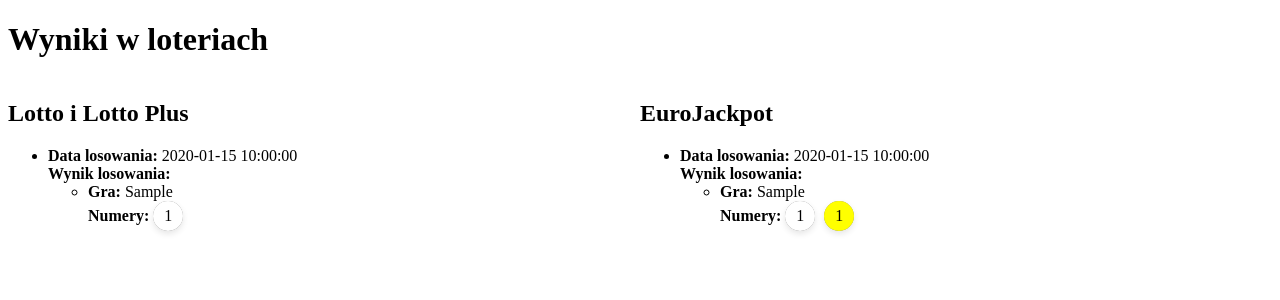
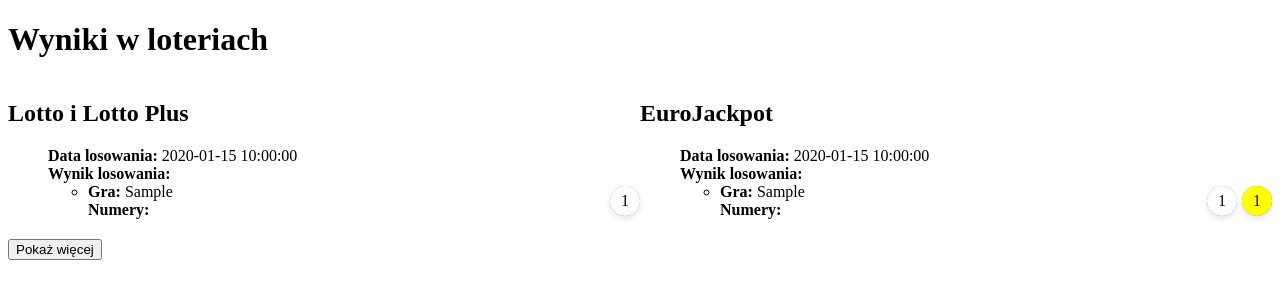
Before and after one commit to RadDabrowski/LottoWeb, a FastAPI app: template templates/lotto_results.html in a window 1280 px wide. Shown: the top 300 px of the page. Run offline with FastAPI, Linux system fonts and the light colour scheme; the template is opened without the code that fills it: most values are stand-ins (such as "Sample title", 1, 10 or a date in 2020).

Commit message:
add js file with function to show 10 more results, add new styles

```diff
--- a/static/styles.css
+++ b/static/styles.css
@@ -20,6 +20,22 @@ body {
     display: block;
 }
 
+.lotto-number-section {
+    display: flex;
+    align-items: center;
+    margin-bottom: 10px;
+}
+
+.lotto-info {
+    flex: 1;
+}
+
+.lotto-numbers {
+    display: flex;
+    justify-content: flex-end;
+}
+
+
 .number-ball {
     display: inline-block;
     width: 30px;
@@ -28,7 +44,7 @@ body {
     border-radius: 50%;
     text-align: center;
     line-height: 30px;
-    margin-right: 5px;
+    margin-left: 5px;
     position: relative;
     box-shadow: 0 3px 6px rgba(0, 0, 0, 0.1);
 }
@@ -38,13 +54,12 @@ body {
     color: black;
 }
 
-
 .number-ball::before {
     content: "";
     position: absolute;
     width: 100%;
     height: 100%;
-    background-color: #888; /* Kolor kuli */
+    background-color: #888;
     border-radius: 50%;
     transform: translate(-50%, -50%);
     top: 50%;
@@ -52,7 +67,6 @@ body {
     z-index: -1;
 }
 
-
 .number-ball {
     border: none;
 }
--- a/templates/lotto_results.html
+++ b/templates/lotto_results.html
@@ -13,17 +13,23 @@
             <h2>Lotto i Lotto Plus</h2>
             <ul>
                 {% for result in lotto_results %}
-                <li class="lotto-result">
+                <li class="lotto-result hidden"> <!-- Dodaj klasę "hidden" -->
                     <strong>Data losowania:</strong> {{ result.drawDate }}<br>
                     <strong>Wynik losowania:</strong><br>
                     <ul>
                         {% for draw in result.drawResults %}
                         <li>
+                            <div class="lotto-number-section">
+                                <div class="lotto-info">
                                     <strong>Gra:</strong> {{ draw.gameType if draw.gameType != "LottoPlus" else "Lotto Plus" }}<br>
                                     <strong>Numery:</strong>
+                                </div>
+                                <div class="lotto-numbers">
                                     {% for number in draw.numbers %}
                                     <span class="number-ball">{{ number }}</span>
                                     {% endfor %}
+                                </div>
+                            </div>
                         </li>
                         {% endfor %}
                     </ul>
@@ -35,20 +41,26 @@
             <h2>EuroJackpot</h2>
             <ul>
                 {% for result in eurojackpot_results %}
-                <li class="lotto-result">
+                <li class="eurojackpot-result hidden"> <!-- Dodaj klasę "hidden" -->
                     <strong>Data losowania:</strong> {{ result.drawDate }}<br>
                     <strong>Wynik losowania:</strong><br>
                     <ul>
                         {% for draw in result.drawResults %}
                         <li>
+                            <div class="lotto-number-section">
+                                <div class="lotto-info">
                                     <strong>Gra:</strong> {{ draw.gameType }}<br>
                                     <strong>Numery:</strong>
+                                </div>
+                                <div class="lotto-numbers"> <!-- Dodaj klasę "lotto-numbers-eurojackpot" -->
                                     {% for number in draw.numbers %}
                                     <span class="number-ball">{{ number }}</span>
                                     {% endfor %}
                                     {% for special_number in draw.specialNumbers %}
-                            <span class="number-ball special-number-ball">{{ special_number }}</span>
+                                    <span class="number-ball special-number-ball">{{ special_number }}</span> <!-- Dodaj specjalną klasę dla liczby specjalnej -->
                                     {% endfor %}
+                                </div>
+                            </div>
                         </li>
                         {% endfor %}
                     </ul>
@@ -57,5 +69,7 @@
             </ul>
         </div>
     </div>
+    <button id="showMore">Pokaż więcej</button>
+    <script src="/static/scripts.js"></script>
 </body>
 </html>
```
Also changed, not shown: main.py (+5 -3 lines), static/scripts.js (added, +42 -0 lines). Lines whose indentation alone changed are shown as unchanged.
